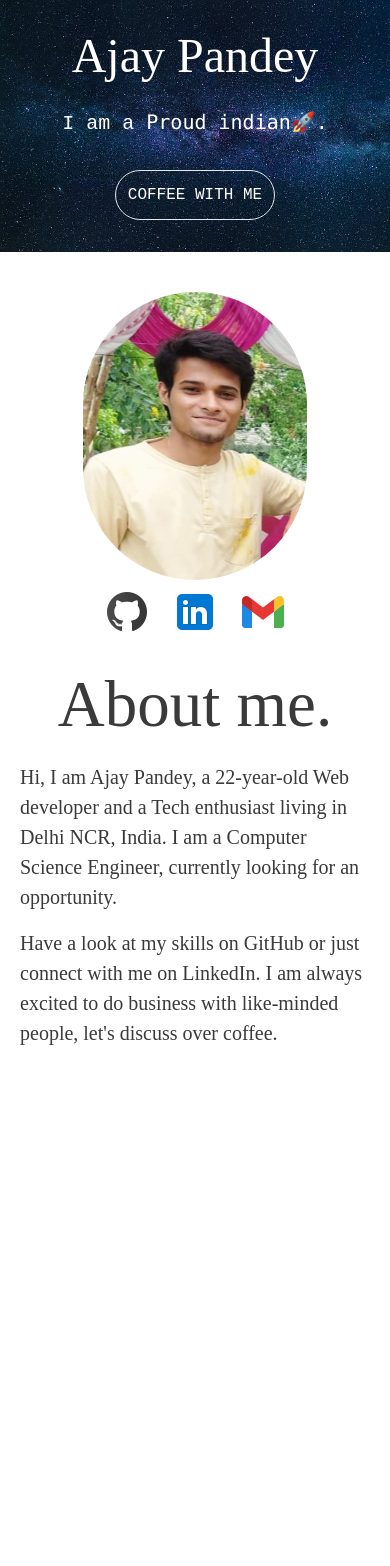
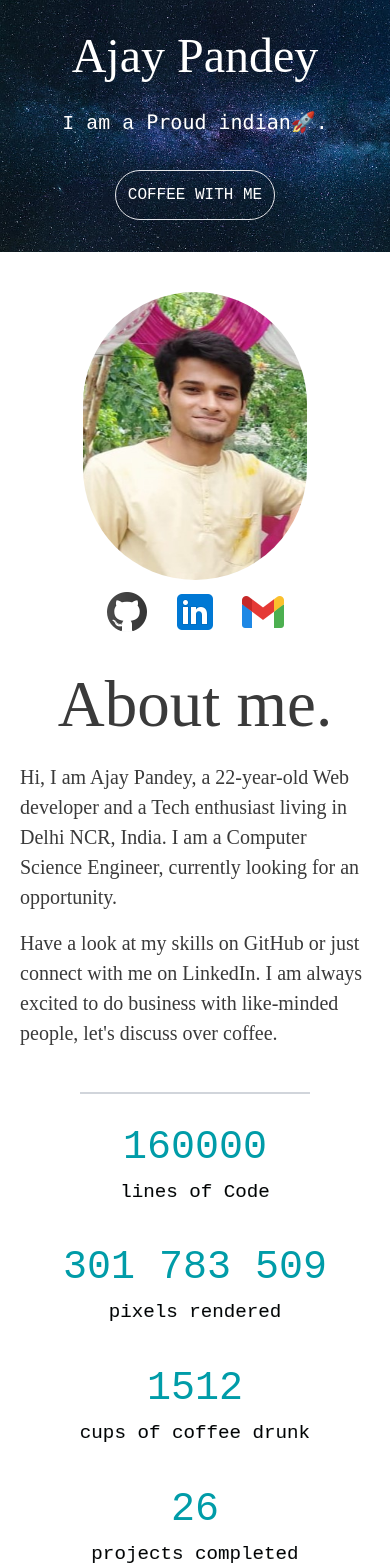
Before and after one commit to ajaypandey21/portfolioMine, a React (Create React App) app: page / in a window 390 px wide. Shown: the top 1566 px of the page. Before the commit the page ends 1068 px from the top, so only its background shows below. Built offline with nearby package versions, Linux system fonts and the light colour scheme.

Commit message:
stats done responsivly too

```diff
--- a/src/App.css
+++ b/src/App.css
@@ -37,3 +37,12 @@ body{
   font-size: 20px;
 
 }
+#stat h2{
+  font-size: 2.5rem;
+  color: #009ca8;
+}
+#stat span{
+  font-size: 1.2rem;
+  -webkit-text-stroke: 0.2px #627175;
+
+}
--- a/src/App.js
+++ b/src/App.js
@@ -2,14 +2,22 @@
 import './App.css';
 import Aboutme from './component/Aboutme';
 import NavSect from './component/NavSect';
+import Stats from './component/Stats';
 
 function App() {
   return (
-    <div className="">
-      <NavSect />
-      <Aboutme />
+    <>
+    <NavSect />
+    <main>
+    <Aboutme />
+    <hr className="my-6 border-t-2 border-gray-300 ml-[5rem] mr-[5rem]" />
+    <Stats />
+    </main>
 
-    </div>
+    </>
+
+
+
   );
 }
 
--- a/src/component/Aboutme.js
+++ b/src/component/Aboutme.js
@@ -45,7 +45,9 @@ const Aboutme = () => {
                 I am always excited to do business with like-minded people, let's discuss over coffee.
             </p>
 
+
         </div>
+
     </div>
   )
 }
--- a/src/component/NavSect.js
+++ b/src/component/NavSect.js
@@ -48,7 +48,7 @@ const NavSect = () => {
     }},[])
 
   return (
-<div  className='sm:bg-blue-500' style={divStyle}   >
+<header  className='sm:bg-blue-500' style={divStyle}   >
    <Navbar />
 
   <section className='sm:p-[2rem] flex flex-col items-center justify-center'>
@@ -64,7 +64,7 @@ const NavSect = () => {
     <button className='border bottom-1 rounded-full text-white p-3 mt-2'>COFFEE WITH ME</button>
 
 </section>
-</div>
+</header>
   );
 };
 
--- /dev/null
+++ b/src/component/Stats.js
@@ -0,0 +1,32 @@
+import React from 'react'
+
+const Stats = () => {
+  return (
+
+
+    <div id="stat" className='flex xl:justify-evenly xl:p-10  sm:flex-col sm:items-center sm:space-y-8  '>
+
+
+    <div id="stats 2"  >
+        <h2 className=' sm:flex sm:items-center sm:justify-center'>160000</h2>
+        <span>lines of Code</span>
+    </div>
+    <div >
+        <h2 className=' sm:flex sm:items-center sm:justify-center'>301 783 509</h2>
+        <span className=' sm:flex sm:items-center sm:justify-center'>pixels rendered</span>
+    </div>
+    <div>
+        <h2 className=' sm:flex sm:items-center sm:justify-center'>1512</h2>
+        <span className=' sm:flex sm:items-center sm:justify-center'>cups of coffee drunk</span>
+    </div>
+    <div>
+        <h2 className=' sm:flex sm:items-center sm:justify-center'>26</h2>
+        <span  className='sm:flex sm:items-center sm:justify-center'>projects completed</span>
+    </div>
+
+    </div>
+
+  )
+}
+
+export default Stats
```
